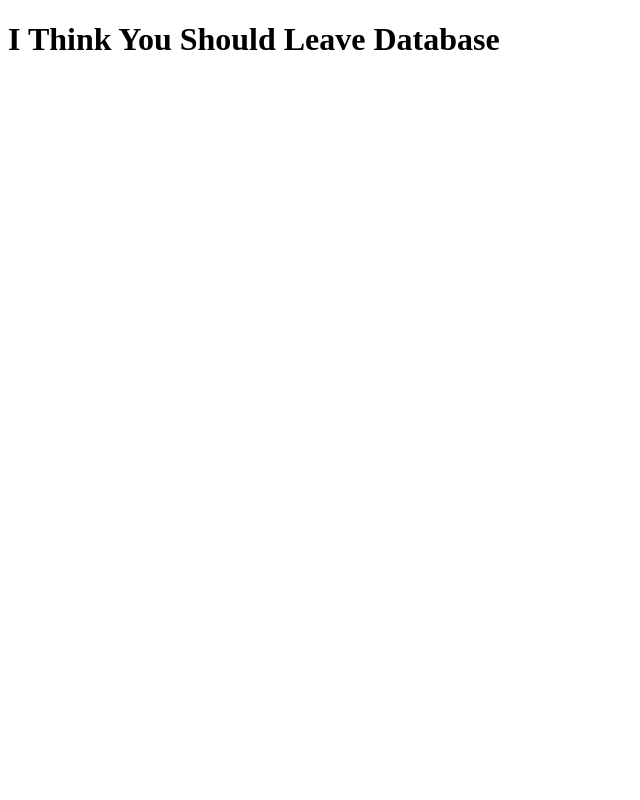
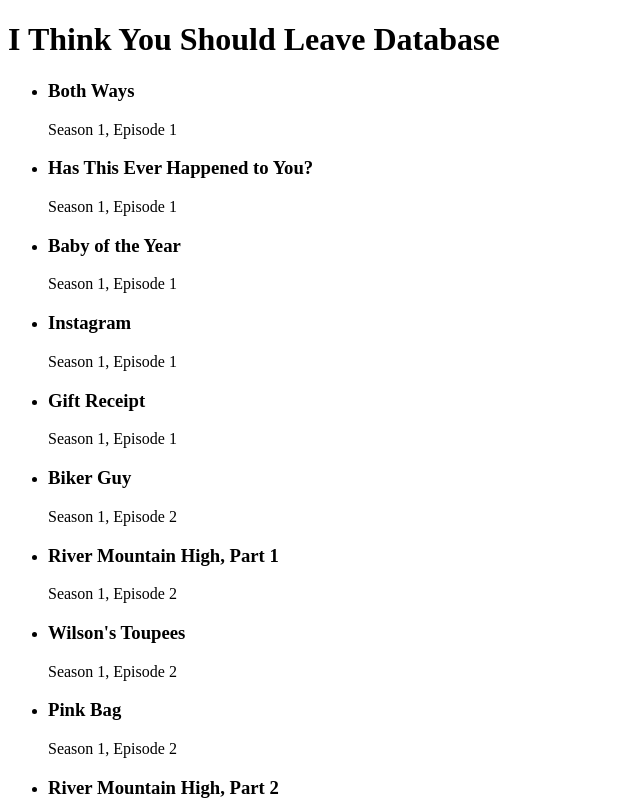
Before and after one commit to MichelleRS/react-itysl-database, a React (Vite) app: page / in a window 1280 px wide. Shown: the top 800 px of the page, without its empty margins (0-640 px from the left). Built offline with nearby package versions, Linux system fonts and the light colour scheme.

Commit message:
Display sketches as list

```diff
--- a/src/App.jsx
+++ b/src/App.jsx
@@ -1,7 +1,27 @@
+/* imports */
+import { useState } from "react";
+import sketchData from "./sketch-data.js";
+
 export default function App() {
+  console.log("sketchData", sketchData);
+  const [filteredSketches] = useState(sketchData);
+
   return (
     <>
       <h1>I Think You Should Leave Database</h1>
+      <ul>
+        {filteredSketches.map((sketch) => {
+          const { id, season, episode, title } = sketch;
+          return (
+            <li key={id}>
+              <h3>{title}</h3>
+              <p>
+                Season {season}, Episode {episode}
+              </p>
+            </li>
+          );
+        })}
+      </ul>
     </>
   );
 }
```
